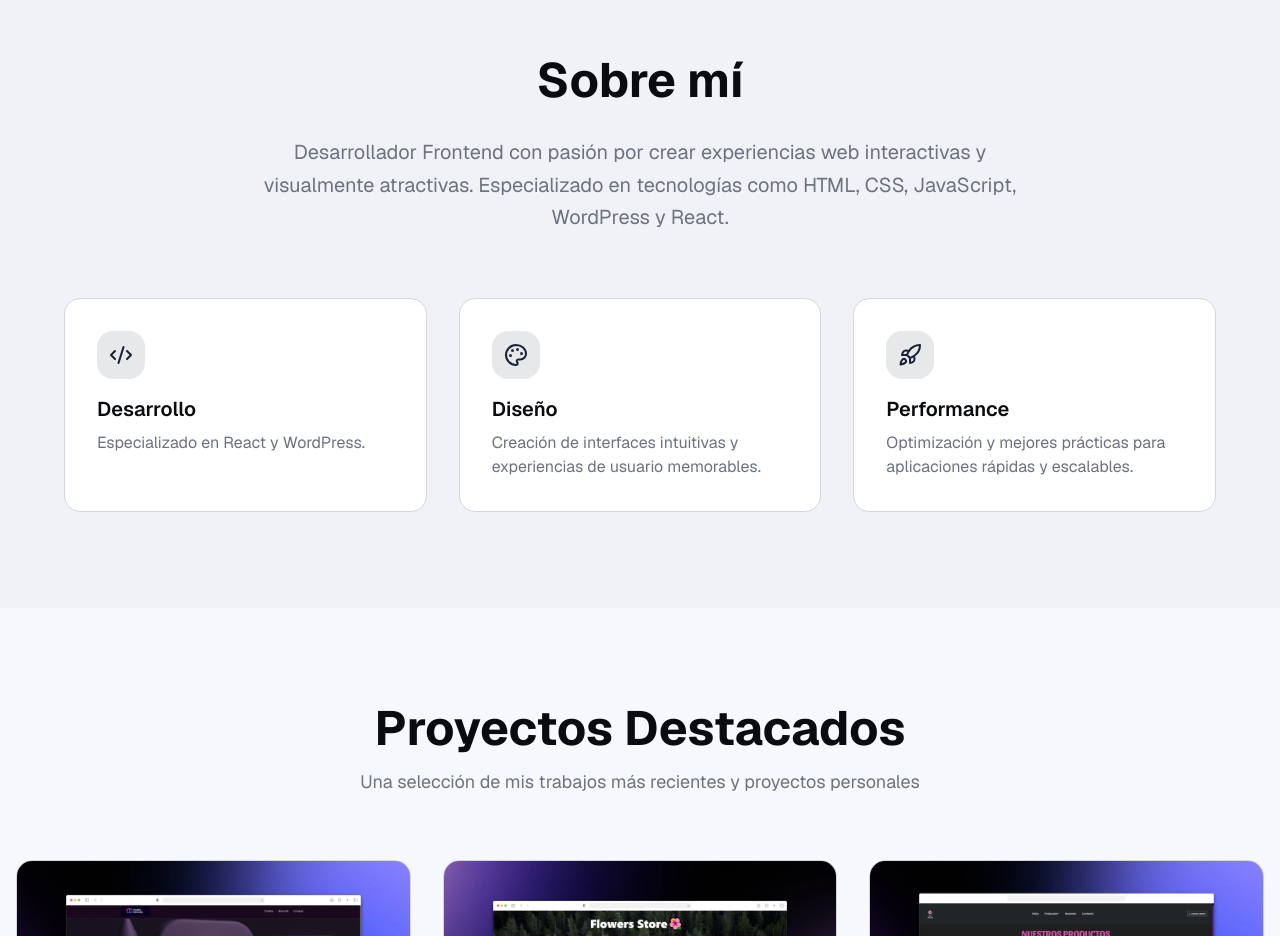
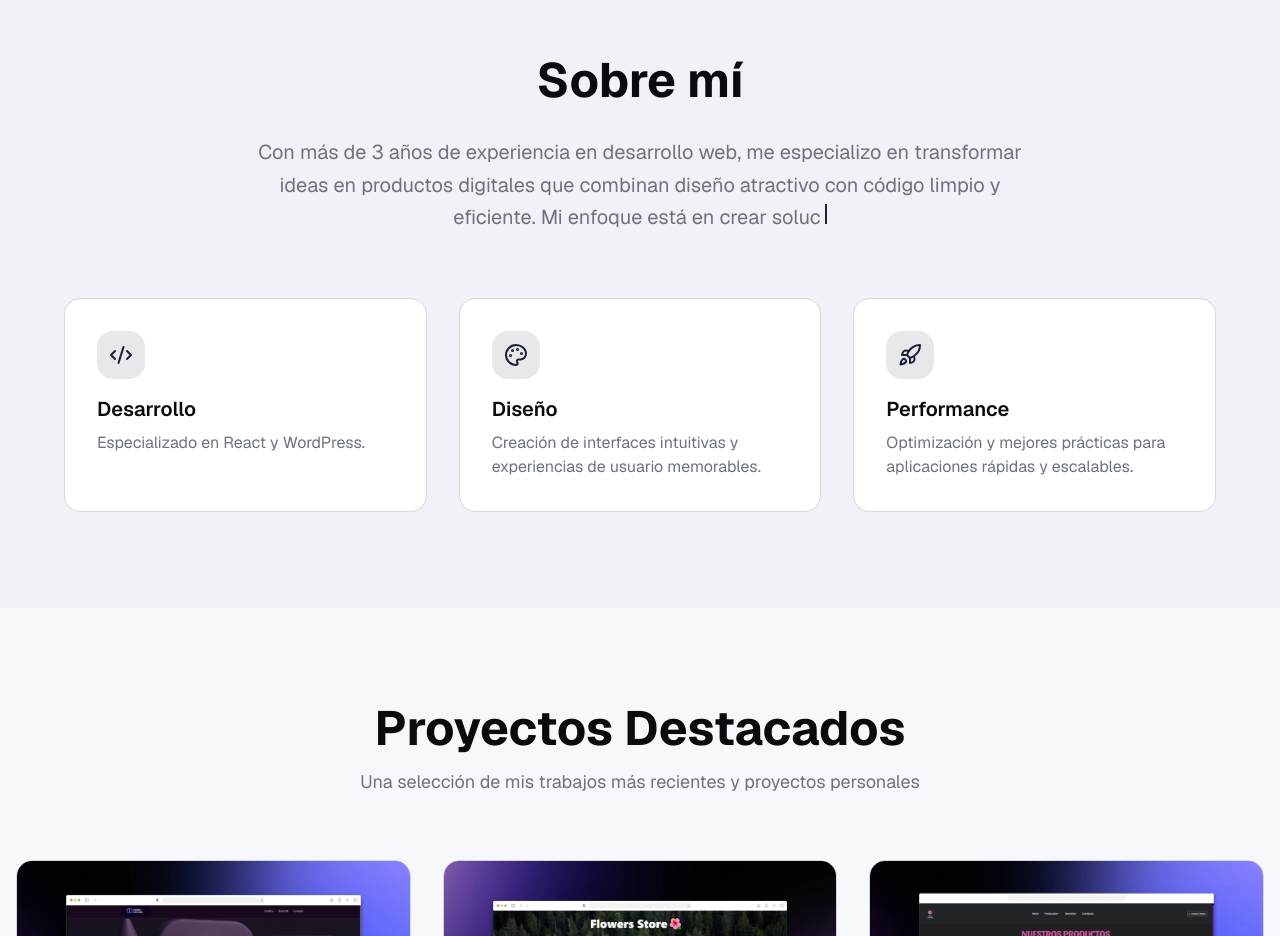
Before and after one commit to zeuschris/Portfolio-Dev, a Next.js app: page / in a window 1280 px wide. Shown: the part 840-1776 px from the top of the page. Built offline with nearby package versions, Linux system fonts and the light colour scheme.

Commit message:
fix: about component and context

```diff
--- a/app/layout.tsx
+++ b/app/layout.tsx
@@ -10,6 +10,11 @@ const _geist = Geist({ subsets: ["latin"] })
 const _geistMono = Geist_Mono({ subsets: ["latin"] })
 
 export const metadata: Metadata = {
+  metadataBase: new URL(
+    process.env.NODE_ENV === "production"
+      ? process.env.NEXT_PUBLIC_SITE_URL || "https://tu-dominio.com"
+      : "http://localhost:3000"
+  ),
   title: "Chris Portfolio - Desarrollador Frontend",
   description:
     "Portfolio profesional de Christopher Montes - Desarrollo web moderno con React, WordPress y tecnologías modernas",
--- a/components/about.tsx
+++ b/components/about.tsx
@@ -8,14 +8,9 @@ import { useTypingEffect } from "@/hooks/use-typing-effect"
 export function About() {
   const [isVisible, setIsVisible] = useState(false)
   const sectionRef = useRef<HTMLElement>(null)
-  const { t, language } = useLanguage()
+  const { t } = useLanguage()
 
-  const biographyTexts = {
-    es: "Desarrollador Frontend con pasión por crear experiencias web interactivas y visualmente atractivas. Especializado en tecnologías como HTML, CSS, JavaScript, WordPress y React.",
-    en: "Frontend Developer with a passion for creating interactive and visually appealing web experiences. Specialized in technologies such as HTML, CSS, JavaScript, WordPress and React."
-  }
-
-  const description = biographyTexts[language as keyof typeof biographyTexts] || biographyTexts.es
+  const description = t("about.description")
   const { displayedText, isComplete } = useTypingEffect(description, 30)
 
   useEffect(() => {
@@ -64,7 +59,7 @@ export function About() {
           <h2 className="text-4xl md:text-5xl font-bold mb-4">{t("about.title")}</h2>
 
           <div className="max-w-3xl mx-auto mt-8">
-            <p className="text-lg md:text-xl text-muted-foreground text-center leading-relaxed min-h-[4rem]">
+            <p className="text-lg md:text-xl text-muted-foreground text-center leading-relaxed min-h-16">
               {displayedText}
               {!isComplete && (
                 <span className="inline-block w-0.5 h-5 ml-1 bg-primary animate-pulse" />
--- a/contexts/language-context.tsx
+++ b/contexts/language-context.tsx
@@ -22,7 +22,7 @@ const translations = {
 
     // About
     "about.title": "Sobre mí",
-    "about.description": "Apasionado por crear soluciones digitales innovadoras y funcionales",
+    "about.description": "Con más de 3 años de experiencia en desarrollo web, me especializo en transformar ideas en productos digitales que combinan diseño atractivo con código limpio y eficiente. Mi enfoque está en crear soluciones que no solo funcionen bien, sino que también brinden experiencias memorables a los usuarios.",
     "about.skill1.title": "Desarrollo",
     "about.skill1.description": "Especializado en React y WordPress.",
     "about.skill2.title": "Diseño",
```
